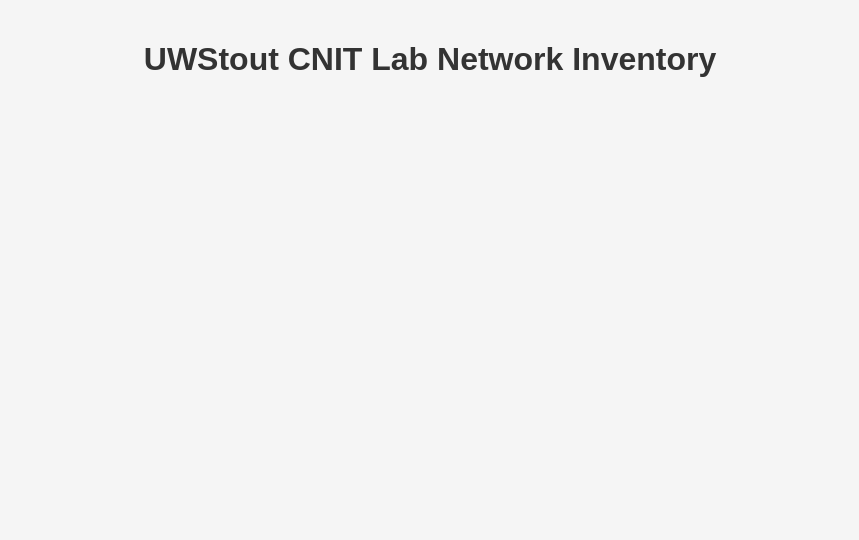
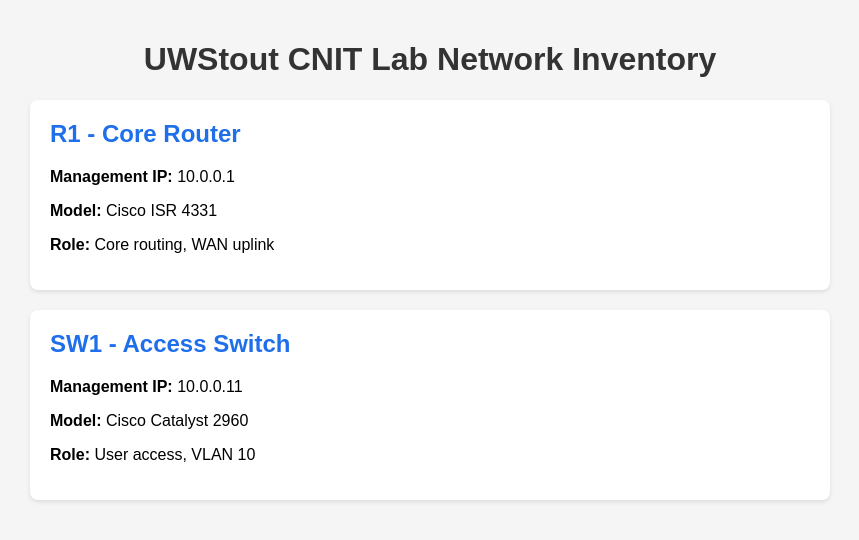
Before and after one commit to chicken-nuggets-unoffical/network-inventory, a plain HTML site: page index.html in a window 1280 px wide. Shown: the whole page, without its empty margins (210-1069 px from the left). Drawn offline with Linux system fonts and the light colour scheme.

Commit message:
Add device cards (#1)
* Add two device cards

* Style device cards

```diff
--- a/index.html
+++ b/index.html
@@ -7,7 +7,19 @@
 <body>
   <h1>UWStout CNIT Lab Network Inventory</h1>
   <div class="device-container">
-    <!-- Device cards will be added here -->
+    <div class="device-card">
+      <h2>R1 - Core Router</h2>
+      <p><strong>Management IP:</strong> 10.0.0.1</p>
+      <p><strong>Model:</strong> Cisco ISR 4331</p>
+      <p><strong>Role:</strong> Core routing, WAN uplink</p>
+    </div>
+
+    <div class="device-card">
+      <h2>SW1 - Access Switch</h2>
+      <p><strong>Management IP:</strong> 10.0.0.11</p>
+      <p><strong>Model:</strong> Cisco Catalyst 2960</p>
+      <p><strong>Role:</strong> User access, VLAN 10</p>
+    </div>
   </div>
 </body>
 </html>
--- a/styles.css
+++ b/styles.css
@@ -12,3 +12,14 @@
   max-width: 800px;
   margin: 0 auto;
 }
+.device-card {
+  background: white;
+  padding: 20px;
+  margin: 20px 0;
+  border-radius: 8px;
+  box-shadow: 0 2px 4px rgba(0,0,0,0.1);
+}
+.device-card h2 {
+  color: #1f6feb;
+  margin-top: 0;
+}
```
